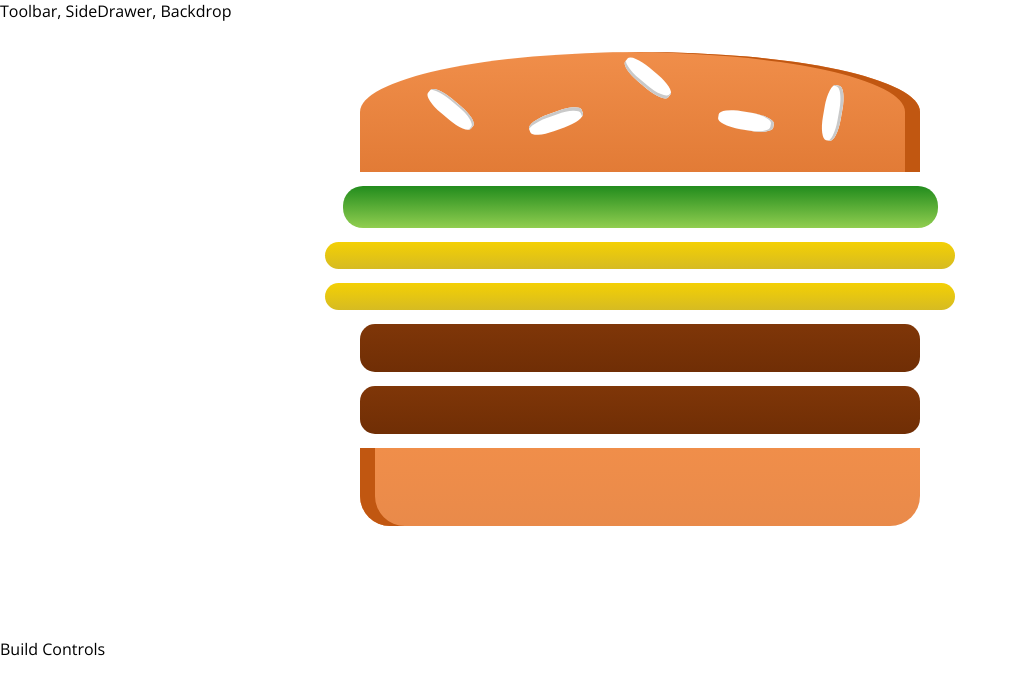
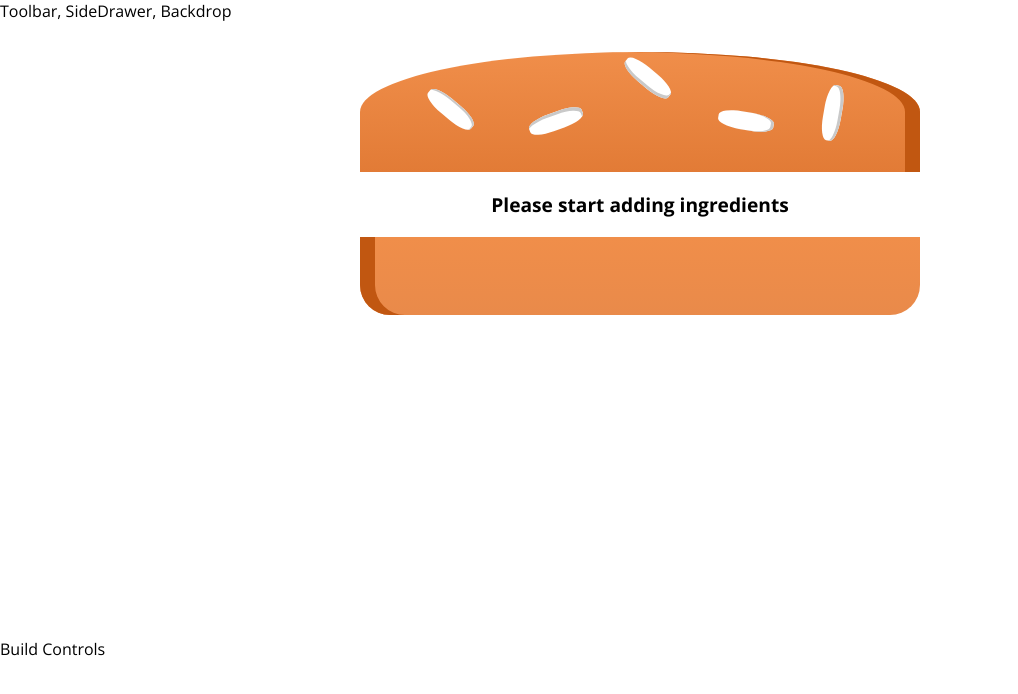
Before and after one commit to insivika/burgerBuilder, a React app: page / in a window 1280 px wide. Shown: the top 694 px of the page, without its empty margins (0-1018 px from the left). Built offline with nearby package versions, Linux system fonts and the light colour scheme.

Commit message:
Calculating the Ingredient Sum Dynamically

```diff
--- a/src/components/Burger/Burger.js
+++ b/src/components/Burger/Burger.js
@@ -5,11 +5,24 @@ import BurgerIngredient from './BurgerIngredients/BurgerIngredient'
 
 
 const burger = (props) => {
-  const transformedIngredients = Object.keys(props.ingredients).map(igKey => {
+  let transformedIngredients = Object.keys(props.ingredients).map(igKey => {
+
     return [...Array(props.ingredients[igKey])].map((_, i) =>{
+
         return <BurgerIngredient key={igKey + i} type={igKey}/>
     })
-  })
+
+  }).reduce((arr, el) => {
+
+    return arr.concat(el)
+
+  });
+
+  if(transformedIngredients.length === 0){
+    transformedIngredients = <p>Please start adding ingredients</p>
+  }
+
+  console.log(transformedIngredients)
   return (
     <div className={classes.Burger}>
         <BurgerIngredient type="bread-top"/>
--- a/src/components/Burger/BurgerIngredients/BurgerIngredient.js
+++ b/src/components/Burger/BurgerIngredients/BurgerIngredient.js
@@ -30,8 +30,8 @@ class BurgerIngredient extends Component {
       case ('salad'):
         ingredient = <div className={classes.Salad}></div>
         break;
-      case ('beacon'):
-        ingredient = <div className={classes.Beacon}></div>
+      case ('bacon'):
+        ingredient = <div className={classes.Bacon}></div>
         break;
 
     }
--- a/src/containers/BurgerBuilder/BurgerBuilder.js
+++ b/src/containers/BurgerBuilder/BurgerBuilder.js
@@ -7,10 +7,10 @@ class BurgerBuilder extends Component {
 
   state = {
     ingredients: {
-      salad: 1,
-      bacon: 1,
-      cheese: 2,
-      meat: 2
+      salad: 0,
+      bacon: 0,
+      cheese: 0,
+      meat: 0
     }
   }
 
```
